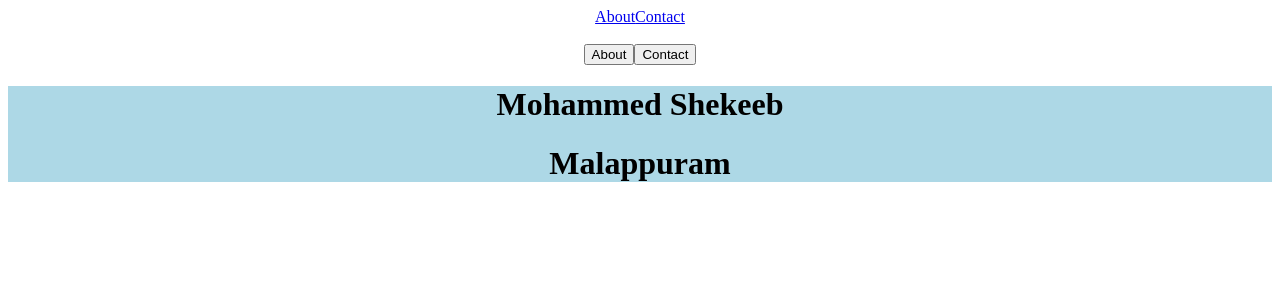
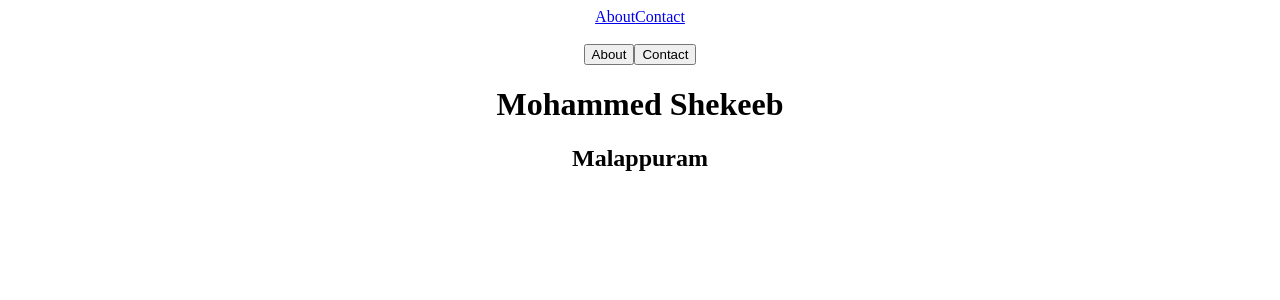
Before and after one commit to Shekeeb/MERN-Stack-Development, a React (Create React App) app in the folder Day43/my-app/: page /about in a window 1280 px wide. Shown: the top 300 px of the page. Built offline with nearby package versions, Linux system fonts and the light colour scheme.

Commit message:
Routing(react-router-dom)

```diff
--- a/Day43/my-app/package.json
+++ b/Day43/my-app/package.json
@@ -8,7 +8,7 @@
     "@testing-library/user-event": "^13.5.0",
     "react": "^18.3.1",
     "react-dom": "^18.3.1",
-    "react-router-dom": "^6.26.1",
+    "react-router-dom": "^6.26.2",
     "react-scripts": "5.0.1",
     "web-vitals": "^2.1.4"
   },
--- a/Day43/my-app/src/Components/About.jsx
+++ b/Day43/my-app/src/Components/About.jsx
@@ -2,9 +2,9 @@ import React from 'react'
 
 const About = () => {
   return (
-    <div style={{backgroundColor:"lightblue"}}>
+    <div>
         <h1>Mohammed Shekeeb</h1>
-        <h1>Malappuram</h1>
+        <h2>Malappuram</h2>
     </div>
   )
 }
--- a/Day43/my-app/src/Components/Contact.jsx
+++ b/Day43/my-app/src/Components/Contact.jsx
@@ -2,9 +2,9 @@ import React from 'react'
 
 const Contact = () => {
   return (
-    <div style={{backgroundColor:"lightcyan"}}>
+    <div>
+        <h1>shekeebmohammed10@gmail.com</h1>
         <h1>8714535257</h1>
-        <h1>shekeebmohammed10@gmail.com</h1>
     </div>
   )
 }
--- a/Day43/my-app/src/index.js
+++ b/Day43/my-app/src/index.js
@@ -1,13 +1,13 @@
 import React from 'react';
 import ReactDOM from 'react-dom/client';
 import App from './App';
-import {BrowserRouter as Router} from "react-router-dom"
+import { BrowserRouter as Router } from 'react-router-dom';
 
 const root = ReactDOM.createRoot(document.getElementById('root'));
 root.render(
   <React.StrictMode>
     <Router>
-    <App />
+      <App />
     </Router>
   </React.StrictMode>
 );
```
Also changed, not shown: Day43/my-app/src/App.css (line endings or trailing spaces), Day43/my-app/src/App.js (line endings or trailing spaces), 1 other file (tests, documents, lock files or other folders).
